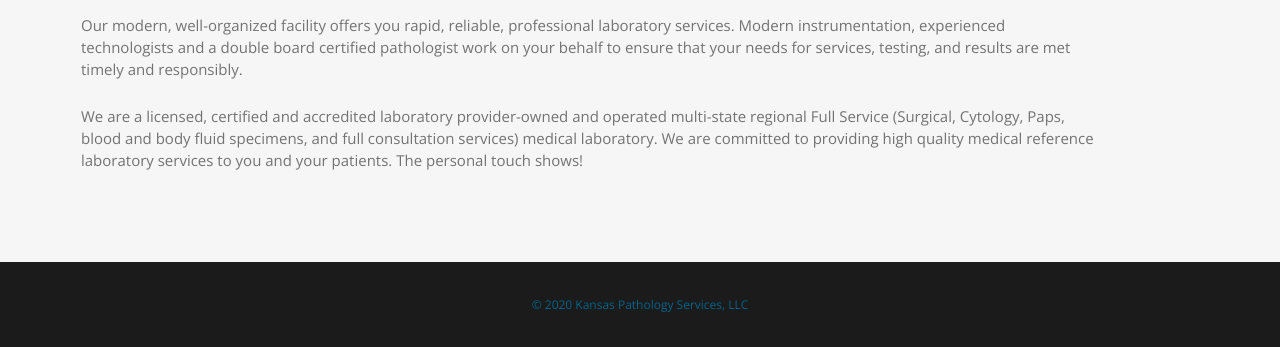
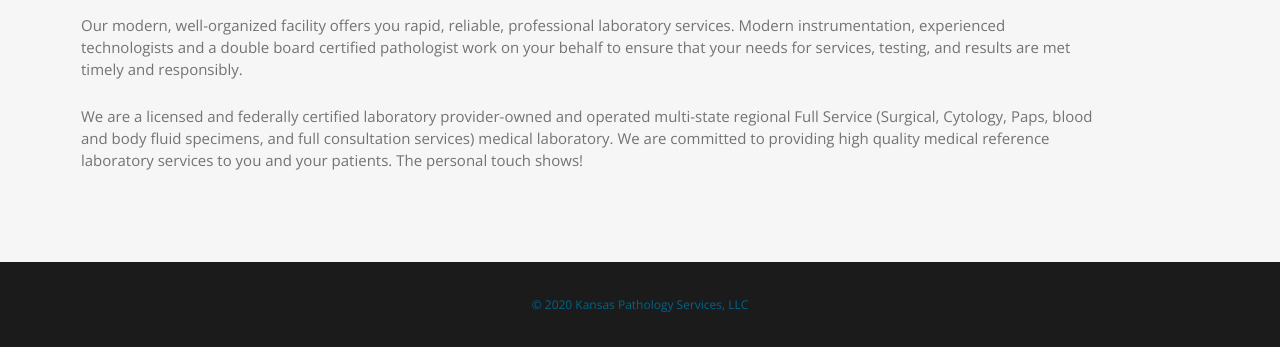
Before and after one commit to MarkNewcomb1/KSPATH, a PHP site: page /aboutus.php in a window 1280 px wide. Shown: the part 1117-1464 px from the top of the page. Run offline with PHP 8.4, Linux system fonts and the light colour scheme.

Commit message:
slight copy change in aboutus

```diff
--- a/aboutus.php
+++ b/aboutus.php
@@ -23,7 +23,7 @@ include 'header.php';
 
 <p>Our modern, well-organized facility offers you rapid, reliable, professional laboratory services. Modern instrumentation, experienced technologists and a double board certified pathologist work on your behalf to ensure that your needs for services, testing, and results are met timely and responsibly.</p>
 
-<p>We are a licensed, certified and accredited laboratory provider-owned and operated multi-state regional Full Service (Surgical, Cytology, Paps, blood and body fluid specimens, and full consultation services) medical laboratory. We are committed to providing high quality medical reference laboratory services to you and your patients. The personal touch shows!</p>
+<p>We are a licensed and federally certified laboratory provider-owned and operated multi-state regional Full Service (Surgical, Cytology, Paps, blood and body fluid specimens, and full consultation services) medical laboratory. We are committed to providing high quality medical reference laboratory services to you and your patients. The personal touch shows!</p>
     </div> <!-- col -->
 </div> <!-- container -->
 </div> <!-- outer wrapper to maintain background color when container width isn't 100% -->
```
